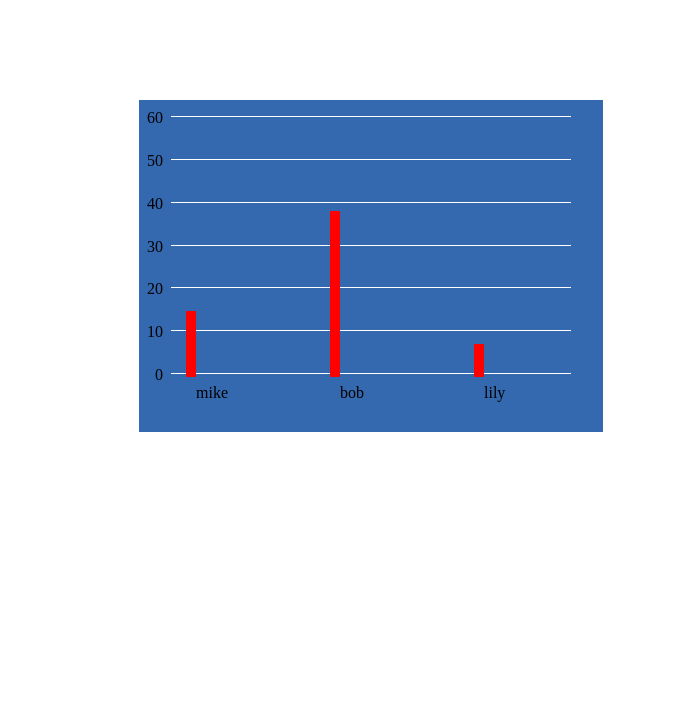
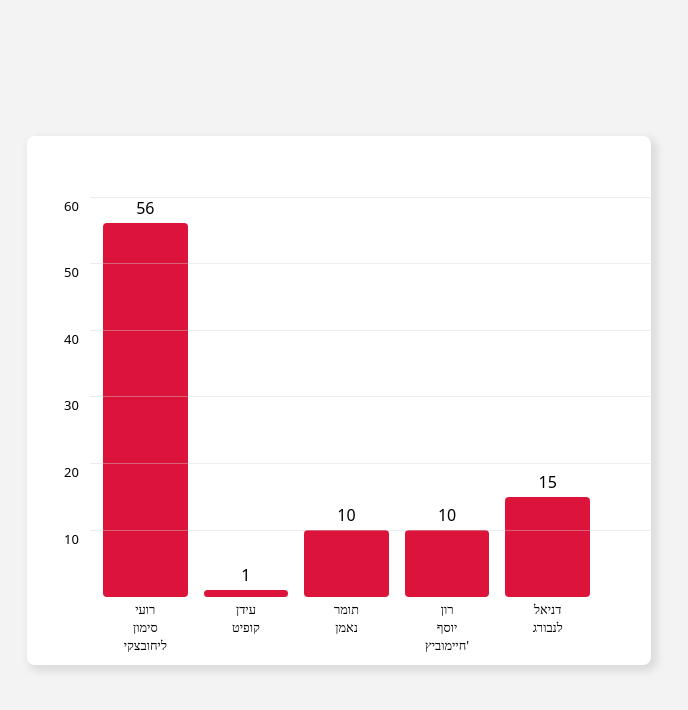
Before and after one commit to DDHost/Charts, a plain HTML site: page index.html in a window 1280 px wide. Shown: the whole page, without its empty margins (301-989 px from the left). Drawn offline with Linux system fonts and the light colour scheme.

Commit message:
Add files via upload

```diff
--- a/index.html
+++ b/index.html
@@ -4,30 +4,36 @@
         <meta charset="UTF-8" />
         <meta name="viewport" content="width=device-width, initial-scale=1.0" />
         <link rel="stylesheet" href="style.css" />
-        <script src="./script.js"></script>
+        <script src="script.js"></script>
         <title>Document</title>
     </head>
     <body>
-        <div class="box">
-            <smt-chart type="graph"></smt-chart>
+        <smt-chart type="bat-chart" title="Test" steptick="1"></smt-chart>
         <script>
-                const chart = document.querySelector('smt-chart');
-                const data = [
+            const datas = [
                 {
-                        text: 'mike',
-                        percentage: 20,
+                    label: 'רועי סימון ליחובצקי',
+                    value: 56,
                 },
                 {
-                        text: 'bob',
-                        percentage: 50,
+                    label: 'עידן קופיט',
+                    value: 1,
                 },
                 {
-                        text: 'lily',
-                        percentage: 10,
+                    label: 'תומר נאמן',
+                    value: 10,
+                },
+                {
+                    label: "רון יוסף חיימוביץ'",
+                    value: 10,
+                },
+                {
+                    label: 'דניאל לנבורג',
+                    value: 15,
                 },
             ];
-                chart.importData(data);
+            const chart = document.querySelector('smt-chart');
+            chart.importData(datas);
         </script>
-        </div>
     </body>
 </html>
--- a/script.js
+++ b/script.js
@@ -1,27 +1,61 @@
 class Chart extends HTMLElement {
+    // Bar Chart Elements
     #g_axisY;
     #g_axisX;
+    #bars;
+
+    // Y Axis
+    #maxAxisY;
+    #minAxisY;
 
     #typeHandle;
+
+    #allDatas;
     constructor() {
         super();
 
+        this.#allDatas = [];
+
+        this.chartHeader = document.createElement('div');
+        this.chartHeader.setAttribute('header', '');
+
+        this.chartBody = document.createElement('div');
+        this.chartBody.setAttribute('body', '');
+
         ////// Pie //////
 
-        ////// Graph //////
+        ////// Bar Chart //////
+        // Bars container
+        this.#bars = document.createElement('div');
+        this.#bars.setAttribute('bars', '');
+
         // axis-y
+        this.#maxAxisY = 60;
+        this.#minAxisY = 1;
         this.#g_axisY = document.createElement('div');
         this.#g_axisY.setAttribute('axis', 'y');
+
         // axis-X
         this.#g_axisX = document.createElement('div');
         this.#g_axisX.setAttribute('axis', 'x');
 
         this.#typeHandle = {
-            graph: {
-                valueContainer: this.#g_axisX,
-                render: [this.#g_axisY, this.#g_axisX],
+            'bar-chart': {
+                valueContainer: this.#bars,
+                render: [this.#g_axisY, this.#bars, this.#g_axisX],
             },
         };
+
+        /*         //this.#g_axisY.offsetHeight;
+        const step = 10;
+        const resizeObs = new ResizeObserver((entries) => {
+            const x = this.maxY / step;
+            const eachStepH = this.#g_axisY.firstChild.getBoundingClientRect();
+
+            this.#maxAxisY = eachStepH.height * (this.maxY / 10);
+            if (this.#allDatas.length > 0) this.renderDatas(this.#allDatas);
+        });
+        resizeObs.observe(this.#g_axisY); */
     }
 
     ////// Render
@@ -31,8 +65,38 @@ class Chart extends HTMLElement {
 
     render() {
         if (this.parentNode) {
-            this.#typeHandle[this.type].render.forEach(this.appendChild.bind(this));
+            this.appendChild(this.chartHeader);
+            this.appendChild(this.chartBody);
         }
+        this.#typeHandle[this.type].render.forEach((elm) => {
+            this.chartBody.appendChild(elm);
+        });
+    }
+
+    renderAxisY(max = 60, min = 1) {
+        const newValues = this.constructor.calcNiceNumber(max, min, this.stepTick);
+        this.#maxAxisY = newValues.max;
+        this.#minAxisY = newValues.min;
+
+        for (let i = newValues.max; i > 0; i -= newValues.step) {
+            const yStep = document.createElement('div');
+            yStep.setAttribute('y-step', '');
+            this.#g_axisY.appendChild(yStep);
+
+            const text = document.createElement('span');
+            text.innerText = Math.round(i);
+            yStep.appendChild(text);
+
+            const line = document.createElement('span');
+            line.setAttribute('line', '');
+            yStep.appendChild(line);
+        }
+    }
+
+    renderDatas(datas) {
+        datas.forEach((data) => {
+            this.addBar(data.label, data.value);
+        });
     }
     ////////////////////////////////////
 
@@ -44,18 +108,22 @@ class Chart extends HTMLElement {
      */
     importData(datas) {
         if (!datas.length || datas.length < 1) return false;
-        const length = datas.length;
-        let max = 0;
-        for (const data of datas) {
-            if (data.percentage > max) max = data.percentage;
-            const value = this.constructor.createValue(data.text, data.percentage);
-            this.#typeHandle[this.type].valueContainer.appendChild(value);
-            value.style.height = data.percentage + '%';
-        }
-        for (let i = max + 10; i >= 0; i -= 10) {
-            const value = this.constructor.createValue(null, i);
-            this.#g_axisY.appendChild(value);
-        }
+        this.#maxAxisY = Math.max(...datas.map((i) => i.value)); // find the maximum value
+        this.#minAxisY = Math.min(...datas.map((i) => i.value)); // find the minimum value
+        this.renderAxisY(this.#maxAxisY, this.#minAxisY);
+        this.renderDatas(datas);
+        this.#allDatas = [...this.#allDatas, ...datas];
+    }
+
+    addBar(label, value) {
+        const height = this.constructor.calcColumnHeight(value, this.#maxAxisY);
+
+        const bar = document.createElement('div');
+        bar.setAttribute('bar', '');
+        bar.setAttribute('data-label', label.split(' ').join('\n'));
+        bar.setAttribute('data-value', value);
+        bar.setAttribute('style', `--height: ${height}%`);
+        this.#bars.appendChild(bar);
     }
 
     ////// Attribute
@@ -63,7 +131,7 @@ class Chart extends HTMLElement {
         switch (name) {
             case 'type':
                 if (!this.Types.includes(newValue) || newValue === oldValue) {
-                    this.type = oldValue;
+                    this.type = this.Types.includes(oldValue) ? oldValue : 'bar-chart';
                     return false;
                 }
                 const typeChangeEvent = new CustomEvent('changed-type', {
@@ -74,6 +142,10 @@ class Chart extends HTMLElement {
                 });
                 this.dispatchEvent(typeChangeEvent);
                 break;
+            case 'max-y':
+                const num = parseInt(newValue);
+                if (typeof num == 'number') this.renderAxisY(num);
+                break;
             default:
                 break;
         }
@@ -82,30 +154,73 @@ class Chart extends HTMLElement {
 
     /* Getter */
     get Types() {
-        return ['graph', 'pie', 'donut'];
+        return ['bar-chart', 'pie', 'donut'];
     }
 
     get type() {
-        return this.getAttribute('type') || 'graph';
+        return this.getAttribute('type') || 'bar-chart';
+    }
+
+    get maxY() {
+        const num = parseInt(this.getAttribute('max-y'));
+        return typeof num == 'number' ? num : 60;
+    }
+
+    get stepTick() {
+        const num = parseInt(this.getAttribute('steptick'));
+        return typeof num == 'number' ? num : 1;
+    }
+
+    /* Setter */
+    set type(t = 'bar-chart') {
+        return this.setAttribute('type', t);
     }
 
     ////// Static mathods
 
     static get observedAttributes() {
-        return ['type'];
+        return ['type', 'max-y'];
     }
 
     /**
-     *
-     * @param {*} text
-     * @param {*} percentage
-     * @returns
+     * Calculate the column height in the graph
+     * @param {number} value
+     * @param {number} maxValue
+     * @return {number} the column height
      */
-    static createValue(text, percentage) {
-        const obj = document.createElement('div');
-        obj.setAttribute('data-axis', percentage);
-        if (text) obj.innerHTML = `<span>${text}</span>`;
-        return obj;
+    static calcColumnHeight(value, maxValue) {
+        return (value / maxValue) * 100;
+    }
+
+    static findNiceNum(range, round) {
+        const exponent = Math.floor(Math.log10(range));
+        const fraction = Math.floor(Math.log10(range));
+        let niceFraction;
+        if (round) {
+            if (fraction < 1.5) niceFraction = 1;
+            else if (fraction < 3) niceFraction = 2;
+            else if (fraction < 7) niceFraction = 5;
+            else niceFraction = 10;
+        } else {
+            if (fraction <= 1) niceFraction = 1;
+            else if (fraction <= 2) niceFraction = 2;
+            else if (fraction <= 5) niceFraction = 5;
+            else niceFraction = 10;
+        }
+
+        return niceFraction * Math.pow(10, exponent);
+    }
+    static calcNiceNumber(max, min, tick) {
+        const range = this.findNiceNum(max - min, false);
+        const tickSpacing = this.findNiceNum(range / tick, true);
+        const niceLowerBound = Math.floor(min / tickSpacing) * tickSpacing;
+        const niceUpperBound = Math.ceil(max / tickSpacing) * tickSpacing;
+
+        return {
+            step: tickSpacing,
+            max: niceUpperBound,
+            min: niceLowerBound,
+        };
     }
     ////////////////////////////////////
 }
--- a/style.css
+++ b/style.css
@@ -6,85 +6,144 @@ body {
     height: 100%;
 }
 
-.box {
-    margin: 100px auto;
+body {
+    display: grid;
+    place-items: center;
 
-    width: 400px;
-    height: 300px;
-
-    background: #3468af;
+    background-color: #f3f3f3;
 }
 
-.chart * {
+smt-chart *,
+smt-chart *::after,
+smt-chart *::before {
     -webkit-box-sizing: border-box;
     -moz-box-sizing: border-box;
     box-sizing: border-box;
+    margin: 0;
+    padding: 0;
 }
 
 smt-chart {
-    display: block;
-    box-sizing: content-box;
+    font-family: system-ui;
 
-    width: 100%;
-    height: 100%;
+    width: 35rem;
+    padding: 2em;
+    background-color: #fff;
 
-    background: #3468af;
+    box-shadow: 4px 4px 8px 2px rgba(0, 0, 0, 0.1);
+
+    border-radius: 0.5em;
 }
 
-smt-chart[type='graph'] {
-    position: relative;
-    display: flex;
-    flex-flow: row wrap;
-
-    padding: 1em 2em;
-}
-
-smt-chart[type='graph'] [axis] {
-    flex: 0 0 100%;
-    display: flex;
-    flex-flow: row wrap;
-}
-
-smt-chart[type='graph'] [axis='y'] [data-axis] {
-    flex: 0 0 100%;
-    border-top: 1px solid #fff;
-}
-
-smt-chart[type='graph'] [axis='y'] [data-axis]::before {
-    content: attr(data-axis);
-    display: inline-block;
-    width: 2rem;
-    text-align: right;
-    line-height: 0;
-    position: relative;
-    left: -2.5rem;
-    top: -0.5rem;
-}
-
-smt-chart[type='graph'] [axis='x'] {
-    height: 100%;
-    width: calc(100% - 2rem);
-    position: absolute;
-    bottom: 0;
-    align-items: flex-end;
-}
-
-smt-chart[type='graph'] [axis='x'] [data-axis] {
-    display: flex;
-    flex: 1 1 0;
-    align-items: flex-end;
-    margin: 0 15px;
-}
-
-smt-chart[type='graph'] [axis='x'] [data-axis]::before {
-    content: '';
-    height: 100%;
-    width: 10px;
-    background-color: red;
-    margin-bottom: 55px;
+/* HEADER */
+smt-chart div[header] {
+    padding: 0.25em;
     text-align: center;
 }
 
-smt-chart[type='graph'] [axis='x'] [data-axis] span {
-    padding-bottom: 30px;
+smt-chart div[header] h3 {
+    font-size: 1.5em;
 }
+
+/* ///  BODY /// */
+
+smt-chart[type='bar-chart'] div[body] {
+    display: grid;
+    grid-template-areas:
+        'axis_y main'
+        'axis_x axis_x';
+    grid-template-columns: 15px 1fr;
+    grid-template-rows: auto;
+
+    margin-block-start: 1rem;
+    margin-block-end: 1rem;
+
+    padding: 5px;
+}
+
+/* y axis */
+smt-chart[type='bar-chart'] div[body] div[axis='y'] {
+    grid-area: axis_y;
+
+    font-size: 13px;
+
+    width: 15px;
+
+    display: inline-grid;
+}
+
+smt-chart[type='bar-chart'] div[body] div[axis='y'] div[y-step] {
+    height: fit-content;
+    display: flex;
+    flex-flow: row;
+    align-items: start;
+    position: relative;
+}
+
+smt-chart[type='bar-chart'] div[body] div[axis='y'] div[y-step] span[text] {
+    position: absolute;
+    top: -10px;
+}
+
+smt-chart[type='bar-chart'] div[body] div[axis='y'] div[y-step] span[line] {
+    position: absolute;
+    display: block;
+    width: 35rem;
+    border-bottom: 1px solid #d1d1d1;
+    margin: 0 2em;
+
+    opacity: 0.4;
+    z-index: 1;
+}
+
+/* x axis */
+smt-chart[type='bar-chart'] div[body] div[axis='x'] {
+    grid-area: axis_x;
+    height: 15px;
+}
+
+/* Bars */
+smt-chart[type='bar-chart'] div[body] div[bars] {
+    grid-area: main;
+    display: grid;
+    grid-auto-flow: column;
+    gap: 1em;
+
+    width: 100%;
+    min-height: 400px;
+
+    padding: 0 1.5em;
+
+    align-items: end;
+}
+
+smt-chart[type='bar-chart'] div[body] div[bars] div[bar] {
+    height: var(--height);
+    background-color: crimson;
+    border-radius: 0.25em;
+    position: relative;
+
+    display: grid;
+    place-items: center;
+}
+smt-chart[type='bar-chart'] div[body] div[bars] div[bar]::before,
+smt-chart[type='bar-chart'] div[body] div[bars] div[bar]::after {
+    position: absolute;
+    margin-block-start: 0.25em;
+    margin-block-end: 0.25em;
+}
+smt-chart[type='bar-chart'] div[body] div[bars] div[bar]::before {
+    content: attr(data-value);
+    bottom: 100%;
+}
+
+smt-chart[type='bar-chart'] div[body] div[bars] div[bar]::after {
+    font-size: 0.8em;
+    text-align: center;
+    overflow: hidden;
+    content: attr(data-label);
+    white-space: pre;
+    top: 100%;
+    width: 100%;
+    height: fit-content;
+}
```
Lines whose indentation alone changed are shown as unchanged.
